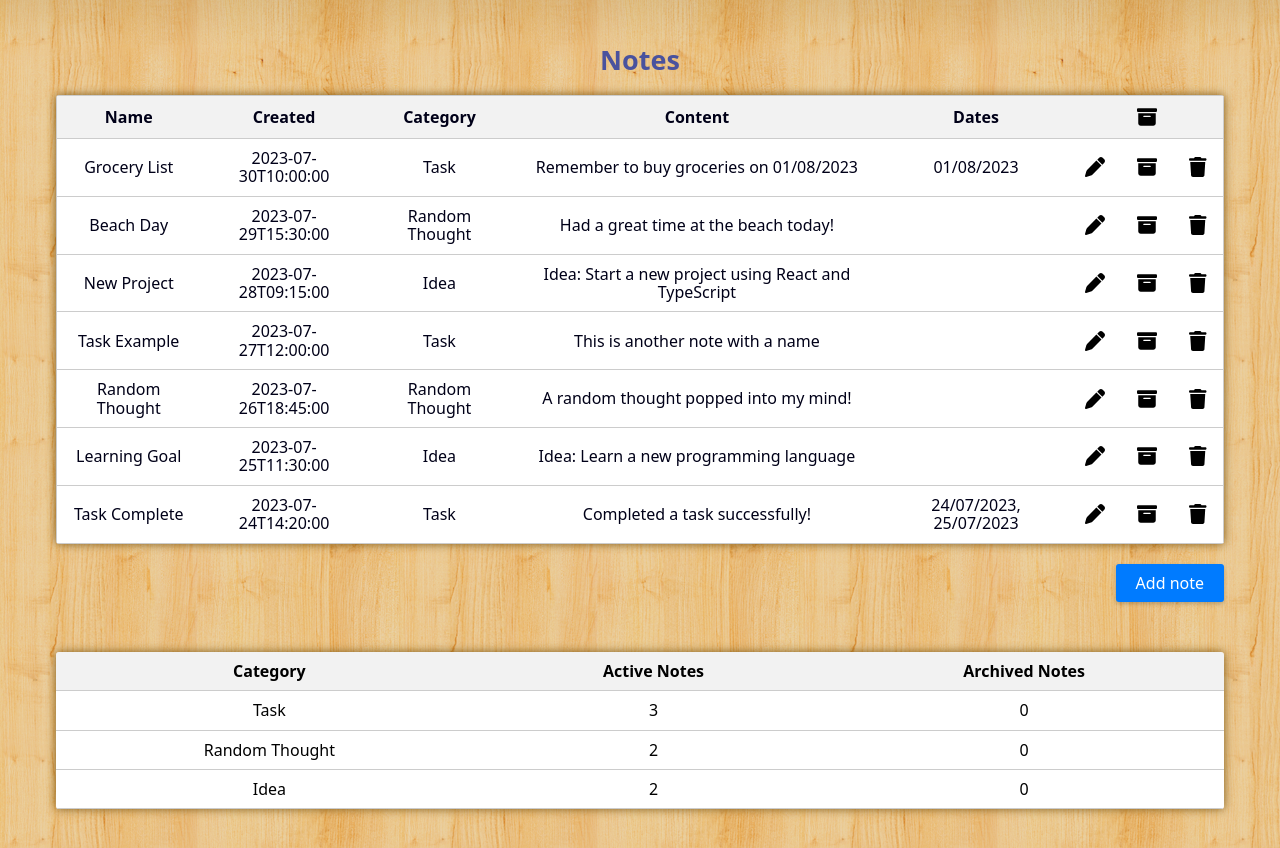
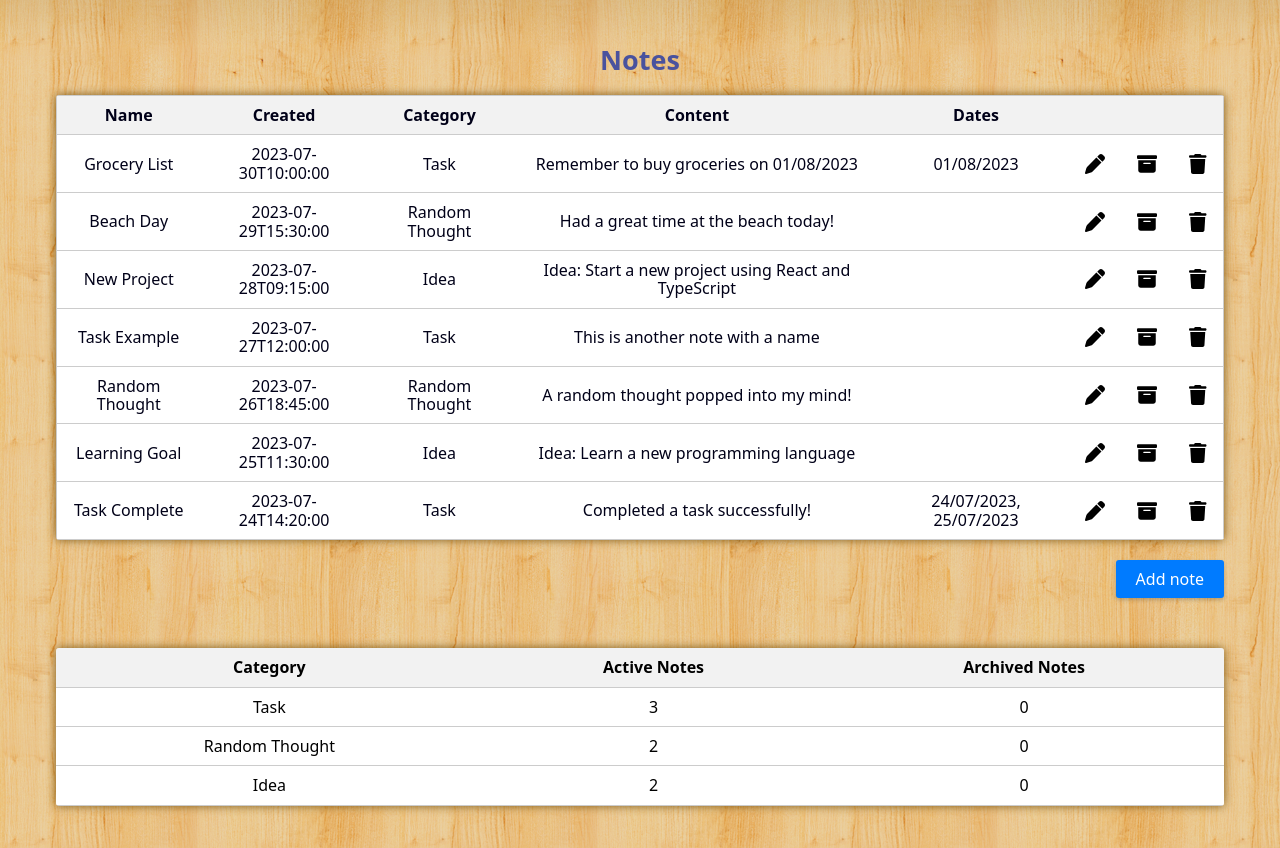
Before and after one commit to olegtremba1234/notes-ts-react-app, a React (Create React App) app: page / in a window 1280 px wide. Built offline with nearby package versions, Linux system fonts and the light colour scheme.

Commit message:
update archive note metthod and render

```diff
--- a/src/components/NotesTable/NoteTable.styled.ts
+++ b/src/components/NotesTable/NoteTable.styled.ts
@@ -1,14 +1,21 @@
-import styled from 'styled-components';
+import styled, { css } from 'styled-components';
 
 const noteTableBorderColor = '#ccc';
 const noteTableHeaderBg = '#f2f2f2';
 const noteTableRowBg = '#fff';
+
+interface TrProps {
+  archived: boolean;
+}
 
 export const NoteTableContainer = styled.div`
   width: 100%;
   border-radius: 3px;
   box-shadow: 0 0 10px rgba(118, 80, 13, 0.9);
   overflow: hidden;
+  @media (max-width: 768px) {
+    overflow-x: scroll;
+  }
 `;
 
 export const NoteTable = styled.table`
@@ -27,7 +34,15 @@ export const NoteTable = styled.table`
   }
 `;
 
-export const Tr = styled.tr`
+export const Tr = styled.tr<TrProps>`
+${({ archived }) =>
+    archived &&
+    css`
+       background-image: linear-gradient(45deg, #f2f2f2, #ffc10772,#ffc107b7);
+        transition: background-image 0.3s ease;
+        backdrop-filter: blur(4px);
+        color: #888888;
+    `}
   background-color: ${noteTableRowBg};
 `;
 
--- a/src/components/NotesTable/NotesTable.tsx
+++ b/src/components/NotesTable/NotesTable.tsx
@@ -14,8 +14,7 @@ interface NotesTableProps {
 }
 
 const NotesTable: React.FC<NotesTableProps> = ({ categories,onOpenEditNoteModal }) => {
-  const activeNotes = useSelector((state: RootState) => state.note.activeNotes);
-  const archivedNotes = useSelector((state: RootState) => state.note.archivedNotes);
+  const notes = useSelector((state: RootState) => state.note.notes);
   const dispatch = useDispatch();
   const [showArchived, setShowArchived] = useState(false);
 
@@ -27,12 +26,12 @@ const NotesTable: React.FC<NotesTableProps> = ({ categories,onOpenEditNoteModal
        onOpenEditNoteModal(note);
     }
 
-  const handleArchiveNote = (id: number) => {
-    dispatch(archiveNote(id));
-  };
-
-  const handleUnarchiveNote = (id: number) => {
-    dispatch(unarchiveNote(id));
+ const handleToggleArchiveNote = (note: Note) => {
+    if (note.archived) {
+      dispatch(unarchiveNote(note.id));
+    } else {
+      dispatch(archiveNote(note.id));
+    }
   };
 
   const removeNoteModal = (id: number) => {
@@ -53,47 +52,13 @@ const NotesTable: React.FC<NotesTableProps> = ({ categories,onOpenEditNoteModal
           <Th>Content</Th>
           <Th>Dates</Th>
           <Th></Th>
-          <Th>
-              <label>
-                <ActionButton onClick={handleToggleArchived}>
-                  <FontAwesomeIcon icon={faBoxArchive} size='lg'/>
-                </ActionButton>
-              {/* <input type="checkbox" checked={showArchived} onChange={() => setShowArchived(!showArchived)} /> */}
-            </label>
-          </Th>
+          <Th></Th>
           <Th></Th>
         </tr>
       </Thead>
         <tbody>
-
-          {showArchived
-            ? archivedNotes.map((note) => (
-                <Tr key={note.id}>
-                  <Td>{note.name}</Td>
-                  <Td>{note.createdAt}</Td>
-                  <Td>{note.category}</Td>
-                  <Td>{note.content}</Td>
-                  <Td>{note.datesMentioned.join(', ')}</Td>
-                <Td>
-                  <ActionButton onClick={() => handleEditNote(note)}>
-                    <FontAwesomeIcon icon={faPen} size="lg" />
-                  </ActionButton>
-                </Td>
-                <Td>
-                  <ActionButton onClick={() => handleUnarchiveNote(note.id)}>
-                    <FontAwesomeIcon icon={faBoxArchive} size='lg'/>
-                  </ActionButton>
-                </Td>
-                <Td>
-                  <ActionButton onClick={() => removeNoteModal(note.id)}>
-                    <FontAwesomeIcon icon={faTrash} size="lg" />
-                  </ActionButton>
-
-                </Td>
-                </Tr>
-              ))
-            : activeNotes.map((note) => (
-          <Tr key={note.id}>
+          {notes.map((note) => (
+          <Tr key={note.id} archived={note.archived}>
             <Td>{note.name}</Td>
             <Td>{note.createdAt}</Td>
             <Td>{note.category}</Td>
@@ -105,7 +70,7 @@ const NotesTable: React.FC<NotesTableProps> = ({ categories,onOpenEditNoteModal
               </ActionButton>
             </Td>
             <Td>
-              <ActionButton onClick={() => handleArchiveNote(note.id)}>
+              <ActionButton onClick={() => handleToggleArchiveNote(note)}>
                 <FontAwesomeIcon icon={faBoxArchive} size='lg'/>
               </ActionButton>
             </Td>
--- a/src/components/SummaryTable/SummaryTable.tsx
+++ b/src/components/SummaryTable/SummaryTable.tsx
@@ -1,30 +1,30 @@
 import React from 'react';
 import { useSelector } from 'react-redux';
 import { RootState } from '../../redux/reducers/rootReducer';
-import { NoteCategory } from '../../helpers/types/noteTypes';
+import { NoteCategory, Note } from '../../helpers/types/noteTypes';
 import { SummaryData } from '../../helpers/types/summaryTypes';
 
-import { TableContainer ,Table, TableHeaderCell, TableCell, TableRow } from './SummaryTable.styled';
+import { TableContainer, Table, TableHeaderCell, TableCell, TableRow } from './SummaryTable.styled';
 
 interface SummaryTableProps {
   categories: NoteCategory[];
 }
 
 const SummaryTable: React.FC<SummaryTableProps> = ({ categories }) => {
-  const activeNotes = useSelector((state: RootState) => state.note.activeNotes);
-  const archivedNotes = useSelector((state: RootState) => state.note.archivedNotes);
+  const notes = useSelector((state: RootState) => state.note.notes);
 
-  const countNotesByCategory = (notes: NoteCategory[], active: boolean): SummaryData => {
-    return notes.reduce((counts: SummaryData, category) => {
-      const count = active
-        ? activeNotes.filter((note) => note.category === category).length
-        : archivedNotes.filter((note) => note.category === category).length;
-      return { ...counts, [category]: count };
+  const countNotesByCategory = (notes: Note[], active: boolean): SummaryData => {
+    return notes.reduce((counts: SummaryData, note) => {
+      if ((active && !note.archived) || (!active && note.archived)) {
+        const category = note.category;
+        counts[category] = (counts[category] || 0) + 1;
+      }
+      return counts;
     }, {});
   };
 
-  const activeNotesByCategory: SummaryData = countNotesByCategory(categories, true);
-  const archivedNotesByCategory: SummaryData = countNotesByCategory(categories, false);
+  const activeNotesByCategory: SummaryData = countNotesByCategory(notes, true);
+  const archivedNotesByCategory: SummaryData = countNotesByCategory(notes, false);
 
   return (
     <TableContainer>
@@ -40,8 +40,8 @@ const SummaryTable: React.FC<SummaryTableProps> = ({ categories }) => {
           {categories.map((category) => (
             <TableRow key={category}>
               <TableCell>{category}</TableCell>
-            <TableCell>{activeNotesByCategory[category]}</TableCell>
-            <TableCell>{archivedNotesByCategory[category]}</TableCell>
+              <TableCell>{activeNotesByCategory[category] || 0}</TableCell>
+              <TableCell>{archivedNotesByCategory[category] || 0}</TableCell>
             </TableRow>
           ))}
         </tbody>
--- /dev/null
+++ b/src/redux/reducers/noteReducer.ts
@@ -0,0 +1,48 @@
+import { ADD_NOTE, EDIT_NOTE, ARCHIVE_NOTE, UNARCHIVE_NOTE, REMOVE_NOTE, NoteActionTypes, Note } from '../../helpers/types/noteTypes';
+import notesData from '../../data/notesData'
+
+export interface NoteState {
+  notes: Note[];
+}
+
+const initialState: NoteState = {
+  notes: notesData.map((note) => ({ ...note, archived: false })), // Initialize the archived property for each note
+};
+
+const noteReducer = (state = initialState, action: NoteActionTypes): NoteState => {
+  switch (action.type) {
+    case ADD_NOTE:
+      return {
+        ...state,
+        notes: [...state.notes, { ...action.payload, archived: false }], // Set the archived property to false for newly added notes
+      };
+    case EDIT_NOTE:
+      return {
+        ...state,
+        notes: state.notes.map((note) => (note.id === action.payload.id ? action.payload : note)),
+      };
+    case ARCHIVE_NOTE:
+      return {
+        ...state,
+        notes: state.notes.map((note) =>
+          note.id === action.payload ? { ...note, archived: true } : note
+        ),
+      };
+    case UNARCHIVE_NOTE:
+      return {
+        ...state,
+        notes: state.notes.map((note) =>
+          note.id === action.payload ? { ...note, archived: false } : note
+        ),
+      };
+    case REMOVE_NOTE:
+      return {
+        ...state,
+        notes: state.notes.filter((note) => note.id !== action.payload),
+      };
+    default:
+      return state;
+  }
+};
+
+export default noteReducer;
--- a/src/redux/reducers/noteReducers.ts
+++ /dev/null
@@ -1,59 +0,0 @@
-import { ADD_NOTE, EDIT_NOTE, ARCHIVE_NOTE, UNARCHIVE_NOTE, REMOVE_NOTE, NoteActionTypes, Note } from '../../helpers/types/noteTypes';
-import notesData from '../../data/notesData'
-
-export interface NoteState {
-  activeNotes: Note[];
-  archivedNotes: Note[];
-}
-
-const initialState: NoteState = {
-  activeNotes: notesData,
-  archivedNotes: [],
-};
-
-const noteReducer = (state = initialState, action: NoteActionTypes): NoteState => {
-  switch (action.type) {
-    case ADD_NOTE:
-      return {
-        ...state,
-        activeNotes: [...state.activeNotes, action.payload],
-          };
-    case EDIT_NOTE:
-      const editedNote = action.payload;
-      const updatedActiveNotes = state.activeNotes.map((note) =>
-        note.id === editedNote.id ? editedNote : note
-      );
-      return {
-        ...state,
-        activeNotes: updatedActiveNotes,
-      };
-    case ARCHIVE_NOTE:
-      const noteToArchive = state.activeNotes.find((note) => note.id === action.payload);
-      if (!noteToArchive) return state;
-
-      return {
-        ...state,
-        activeNotes: state.activeNotes.filter((note) => note.id !== action.payload),
-        archivedNotes: [...state.archivedNotes, { ...noteToArchive, archived: true }],
-      };
-    case UNARCHIVE_NOTE:
-      const noteToUnarchive = state.archivedNotes.find((note) => note.id === action.payload);
-      if (!noteToUnarchive) return state;
-
-      return {
-        ...state,
-        archivedNotes: state.archivedNotes.filter((note) => note.id !== action.payload),
-        activeNotes: [...state.activeNotes, { ...noteToUnarchive, archived: false }],
-      };
-    case REMOVE_NOTE:
-      return {
-        ...state,
-        activeNotes: state.activeNotes.filter((note) => note.id !== action.payload),
-        archivedNotes: state.archivedNotes.filter((note) => note.id !== action.payload),
-      };
-    default:
-      return state;
-  }
-};
-
-export default noteReducer;
--- a/src/redux/reducers/rootReducer.ts
+++ b/src/redux/reducers/rootReducer.ts
@@ -1,5 +1,5 @@
 import { combineReducers } from 'redux';
-import noteReducer from './noteReducers';
+import noteReducer from './noteReducer';
 
 const rootReducer = combineReducers({
   note: noteReducer,
```
Lines whose indentation alone changed are shown as unchanged.
